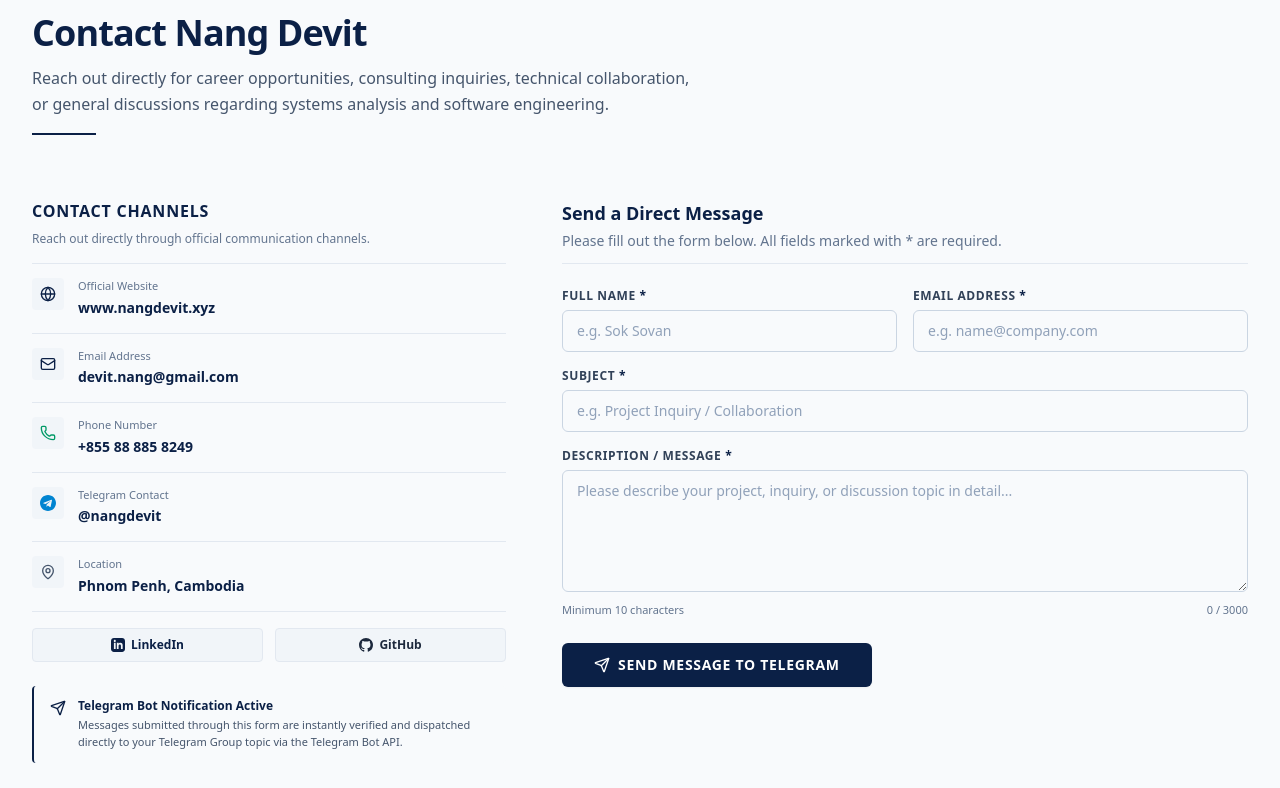
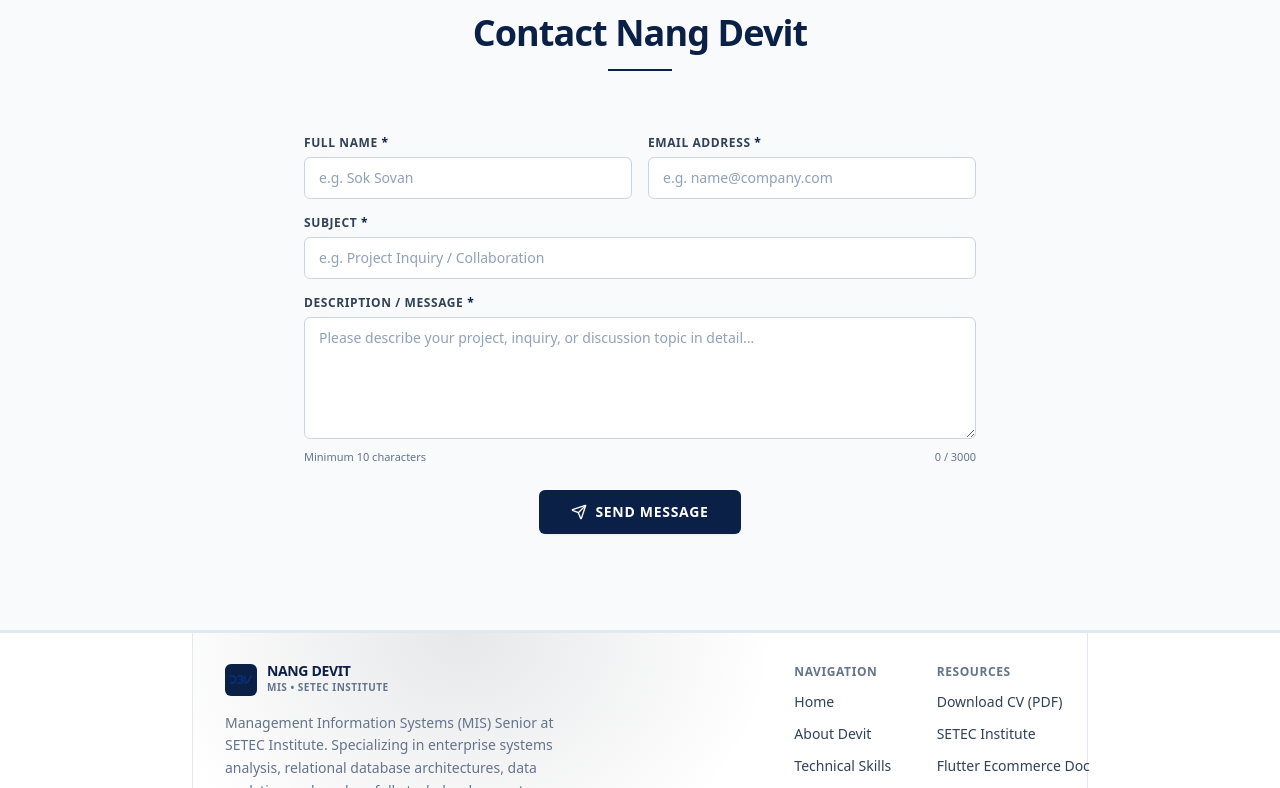
Before and after one commit to devitnang/Nang-Devit_MIS_Portfolio, a Next.js app: page / in a window 1280 px wide. Shown: the part 6952-7740 px from the top of the page. Built offline with nearby package versions, Linux system fonts and the light colour scheme.

Commit message:
refactor: remove contact channels, telegram notice box, and subtitle to streamline contact form

```diff
--- a/src/components/sections/ContactSection.tsx
+++ b/src/components/sections/ContactSection.tsx
@@ -2,14 +2,8 @@
 
 import React, { useState } from "react";
 import { SectionHeading } from "@/components/ui/SectionHeading";
-import { personalInfo } from "@/data/portfolioData";
-import { GithubIcon, LinkedinIcon, TelegramIcon } from "@/components/ui/Icons";
 import {
-  Mail,
-  Phone,
   Send,
-  Globe,
-  MapPin,
   CheckCircle2,
   AlertCircle,
   Loader2,
@@ -48,28 +42,32 @@ export function ContactSection() {
     const errs: FormErrors = {};
 
     if (!formData.fullName.trim()) {
-      errs.fullName = "Full name is required.";
+      errs.fullName = "Please enter your full name";
     } else if (formData.fullName.trim().length < 2) {
-      errs.fullName = "Full name must be at least 2 characters.";
+      errs.fullName = "Full name must be at least 2 characters";
     }
 
+    if (!formData.email.trim()) {
+      errs.email = "Please enter your email address";
+    } else {
       const emailRegex = /^[^\s@]+@[^\s@]+\.[^\s@]+$/;
-    if (!formData.email.trim()) {
-      errs.email = "Email address is required.";
-    } else if (!emailRegex.test(formData.email.trim())) {
-      errs.email = "Please enter a valid email address (e.g. name@domain.com).";
+      if (!emailRegex.test(formData.email.trim())) {
+        errs.email = "Please enter a valid email address (e.g. name@domain.com)";
+      }
     }
 
     if (!formData.subject.trim()) {
-      errs.subject = "Subject is required.";
+      errs.subject = "Please enter a message subject";
     } else if (formData.subject.trim().length < 3) {
-      errs.subject = "Subject must be at least 3 characters.";
+      errs.subject = "Subject must be at least 3 characters";
     }
 
     if (!formData.message.trim()) {
-      errs.message = "Message description is required.";
+      errs.message = "Please enter your message or project description";
     } else if (formData.message.trim().length < 10) {
-      errs.message = "Message must be at least 10 characters long.";
+      errs.message = "Message must be at least 10 characters long";
+    } else if (formData.message.trim().length > 3000) {
+      errs.message = "Message exceeds the maximum limit of 3000 characters";
     }
 
     setErrors(errs);
@@ -80,6 +78,21 @@ export function ContactSection() {
     e.preventDefault();
     setSubmitSuccess(null);
     setSubmitError(null);
+
+    // Spam Honeypot verification
+    if (formData.honeypot) {
+      setSubmitSuccess(
+        "Thank you! Your message has been received successfully."
+      );
+      setFormData({
+        fullName: "",
+        email: "",
+        subject: "",
+        message: "",
+        honeypot: "",
+      });
+      return;
+    }
 
     if (!validateForm()) {
       return;
@@ -93,15 +106,20 @@ export function ContactSection() {
         headers: {
           "Content-Type": "application/json",
         },
-        body: JSON.stringify(formData),
+        body: JSON.stringify({
+          fullName: formData.fullName.trim(),
+          email: formData.email.trim(),
+          subject: formData.subject.trim(),
+          message: formData.message.trim(),
+          honeypot: formData.honeypot,
+        }),
       });
 
       const data = await response.json();
 
       if (response.ok && data.success) {
         setSubmitSuccess(
-          data.message ||
-            "Your message has been sent successfully. Thank you for getting in touch!"
+          "Thank you! Your inquiry has been delivered directly. Nang Devit will review your message and reply promptly."
         );
         setFormData({
           fullName: "",
@@ -113,8 +131,8 @@ export function ContactSection() {
         setErrors({});
       } else {
         setSubmitError(
-          data.message ||
-            "Unable to deliver your message. Please check the fields or email devit.nang@gmail.com directly."
+          data.error ||
+            "Unable to transmit your message at this time. Please try again or email directly at devit.nang@gmail.com."
         );
       }
     } catch {
@@ -141,166 +159,14 @@ export function ContactSection() {
       id="contact"
       className="py-16 md:py-24 bg-slate-50 dark:bg-[#070D19] border-b border-slate-200 dark:border-slate-800 transition-colors"
     >
-      <div className="max-w-7xl mx-auto px-4 sm:px-6 lg:px-8">
+      <div className="max-w-4xl mx-auto px-4 sm:px-6 lg:px-8">
         <SectionHeading
           badge="Direct Inquiries & Collaboration"
           title="Contact Nang Devit"
-          subtitle="Reach out directly for career opportunities, consulting inquiries, technical collaboration, or general discussions regarding systems analysis and software engineering."
+          center={true}
         />
 
-        <div className="grid grid-cols-1 lg:grid-cols-12 gap-10 lg:gap-14 items-start">
-          {/* Left Column: Contact Channels (Line-based, no bulky card box) */}
-          <div className="lg:col-span-5 space-y-6">
-            <div>
-              <h3 className="text-base font-bold text-[#0B2046] dark:text-white uppercase tracking-wider mb-2">
-                Contact Channels
-              </h3>
-              <p className="text-xs text-slate-500 dark:text-slate-400 mb-4">
-                Reach out directly through official communication channels.
-              </p>
-
-              <div className="divide-y divide-slate-200 dark:divide-slate-800 border-t border-b border-slate-200 dark:border-slate-800">
-                {/* Website */}
-                <a
-                  href={personalInfo.contact.website}
-                  target="_blank"
-                  rel="noopener noreferrer"
-                  className="flex items-start gap-3.5 py-3.5 hover:translate-x-1 transition-transform group"
-                >
-                  <div className="p-2 rounded bg-slate-100 dark:bg-slate-800 text-[#0B2046] dark:text-blue-400">
-                    <Globe className="w-4 h-4" />
-                  </div>
-                  <div>
-                    <span className="text-[11px] text-slate-500 dark:text-slate-400 block font-medium">
-                      Official Website
-                    </span>
-                    <span className="text-sm font-bold text-[#0B2046] dark:text-white group-hover:text-blue-700 dark:group-hover:text-blue-400 transition-colors">
-                      {personalInfo.contact.displayWebsite}
-                    </span>
-                  </div>
-                </a>
-
-                {/* Email */}
-                <a
-                  href={`mailto:${personalInfo.contact.email}`}
-                  className="flex items-start gap-3.5 py-3.5 hover:translate-x-1 transition-transform group"
-                >
-                  <div className="p-2 rounded bg-slate-100 dark:bg-slate-800 text-[#0B2046] dark:text-blue-400">
-                    <Mail className="w-4 h-4" />
-                  </div>
-                  <div>
-                    <span className="text-[11px] text-slate-500 dark:text-slate-400 block font-medium">
-                      Email Address
-                    </span>
-                    <span className="text-sm font-bold text-[#0B2046] dark:text-white group-hover:text-blue-700 dark:group-hover:text-blue-400 transition-colors">
-                      {personalInfo.contact.email}
-                    </span>
-                  </div>
-                </a>
-
-                {/* Phone */}
-                <a
-                  href={`tel:${personalInfo.contact.phone.replace(/\s+/g, "")}`}
-                  className="flex items-start gap-3.5 py-3.5 hover:translate-x-1 transition-transform group"
-                >
-                  <div className="p-2 rounded bg-slate-100 dark:bg-slate-800 text-emerald-600 dark:text-emerald-400">
-                    <Phone className="w-4 h-4" />
-                  </div>
-                  <div>
-                    <span className="text-[11px] text-slate-500 dark:text-slate-400 block font-medium">
-                      Phone Number
-                    </span>
-                    <span className="text-sm font-bold text-[#0B2046] dark:text-white group-hover:text-blue-700 dark:group-hover:text-blue-400 transition-colors">
-                      {personalInfo.contact.displayPhone}
-                    </span>
-                  </div>
-                </a>
-
-                {/* Telegram */}
-                <a
-                  href={personalInfo.contact.telegramUrl}
-                  target="_blank"
-                  rel="noopener noreferrer"
-                  className="flex items-start gap-3.5 py-3.5 hover:translate-x-1 transition-transform group"
-                >
-                  <div className="p-2 rounded bg-slate-100 dark:bg-slate-800 text-sky-600 dark:text-sky-400">
-                    <TelegramIcon className="w-4 h-4" />
-                  </div>
-                  <div>
-                    <span className="text-[11px] text-slate-500 dark:text-slate-400 block font-medium">
-                      Telegram Contact
-                    </span>
-                    <span className="text-sm font-bold text-[#0B2046] dark:text-white group-hover:text-blue-700 dark:group-hover:text-blue-400 transition-colors">
-                      @{personalInfo.contact.telegramUsername}
-                    </span>
-                  </div>
-                </a>
-
-                {/* Location */}
-                <div className="flex items-start gap-3.5 py-3.5">
-                  <div className="p-2 rounded bg-slate-100 dark:bg-slate-800 text-slate-600 dark:text-slate-400">
-                    <MapPin className="w-4 h-4" />
-                  </div>
-                  <div>
-                    <span className="text-[11px] text-slate-500 dark:text-slate-400 block font-medium">
-                      Location
-                    </span>
-                    <span className="text-sm font-bold text-[#0B2046] dark:text-white">
-                      Phnom Penh, Cambodia
-                    </span>
-                  </div>
-                </div>
-              </div>
-
-              {/* Social Buttons */}
-              <div className="pt-4 flex items-center gap-3">
-                <a
-                  href={personalInfo.contact.linkedinUrl}
-                  target="_blank"
-                  rel="noopener noreferrer"
-                  className="flex-1 py-2 px-3 rounded text-xs font-semibold text-center bg-slate-100 hover:bg-slate-200 dark:bg-slate-800 dark:hover:bg-slate-700 text-[#0B2046] dark:text-blue-300 border border-slate-200 dark:border-slate-700 flex items-center justify-center gap-1.5 transition-colors"
-                >
-                  <LinkedinIcon className="w-3.5 h-3.5" />
-                  <span>LinkedIn</span>
-                </a>
-                <a
-                  href={personalInfo.contact.githubUrl}
-                  target="_blank"
-                  rel="noopener noreferrer"
-                  className="flex-1 py-2 px-3 rounded text-xs font-semibold text-center bg-slate-100 hover:bg-slate-200 dark:bg-slate-800 dark:hover:bg-slate-700 text-slate-800 dark:text-slate-200 border border-slate-200 dark:border-slate-700 flex items-center justify-center gap-1.5 transition-colors"
-                >
-                  <GithubIcon className="w-3.5 h-3.5" />
-                  <span>GitHub</span>
-                </a>
-              </div>
-            </div>
-
-            {/* Telegram Notification Notice Box */}
-            <div className="py-3 px-4 rounded border-l-2 border-[#0B2046] dark:border-blue-400 bg-slate-50 dark:bg-slate-900/60 text-xs text-slate-700 dark:text-slate-300 flex items-start gap-3">
-              <Send className="w-4 h-4 text-[#0B2046] dark:text-blue-400 shrink-0 mt-0.5" />
-              <div>
-                <p className="font-bold text-[#0B2046] dark:text-white mb-0.5">
-                  Telegram Bot Notification Active
-                </p>
-                <p className="text-slate-600 dark:text-slate-400 leading-relaxed text-[11px]">
-                  Messages submitted through this form are instantly verified and dispatched directly to your Telegram Group topic via the Telegram Bot API.
-                </p>
-              </div>
-            </div>
-          </div>
-
-          {/* Right Column: Contact Form (No outer card outline) */}
-          <div className="lg:col-span-7">
-            <div>
-              <div className="mb-6 pb-3 border-b border-slate-200 dark:border-slate-800">
-                <h3 className="text-lg font-bold text-[#0B2046] dark:text-white">
-                  Send a Direct Message
-                </h3>
-                <p className="text-xs sm:text-sm text-slate-500 dark:text-slate-400 mt-1">
-                  Please fill out the form below. All fields marked with * are required.
-                </p>
-              </div>
-
+        <div className="max-w-2xl mx-auto">
           {/* Success Notification Alert */}
           {submitSuccess && (
             <div className="mb-6 p-4 rounded-lg bg-emerald-50 dark:bg-emerald-950/40 border border-emerald-200 dark:border-emerald-800 text-emerald-800 dark:text-emerald-200 flex items-start gap-3 text-xs sm:text-sm">
@@ -355,7 +221,7 @@ export function ContactSection() {
                   value={formData.fullName}
                   onChange={handleChange}
                   disabled={isSubmitting}
-                      className={`w-full px-3.5 py-2.5 text-xs sm:text-sm rounded-md bg-slate-50 dark:bg-slate-900 border text-slate-900 dark:text-white placeholder-slate-400 focus:outline-none focus:ring-1 transition-colors ${
+                  className={`w-full px-3.5 py-2.5 text-xs sm:text-sm rounded-md bg-white dark:bg-slate-900 border text-slate-900 dark:text-white placeholder-slate-400 focus:outline-none focus:ring-1 transition-colors ${
                     errors.fullName
                       ? "border-red-500 focus:ring-red-500"
                       : "border-slate-300 dark:border-slate-700 focus:ring-[#0B2046] dark:focus:ring-blue-400"
@@ -384,7 +250,7 @@ export function ContactSection() {
                   value={formData.email}
                   onChange={handleChange}
                   disabled={isSubmitting}
-                      className={`w-full px-3.5 py-2.5 text-xs sm:text-sm rounded-md bg-slate-50 dark:bg-slate-900 border text-slate-900 dark:text-white placeholder-slate-400 focus:outline-none focus:ring-1 transition-colors ${
+                  className={`w-full px-3.5 py-2.5 text-xs sm:text-sm rounded-md bg-white dark:bg-slate-900 border text-slate-900 dark:text-white placeholder-slate-400 focus:outline-none focus:ring-1 transition-colors ${
                     errors.email
                       ? "border-red-500 focus:ring-red-500"
                       : "border-slate-300 dark:border-slate-700 focus:ring-[#0B2046] dark:focus:ring-blue-400"
@@ -414,7 +280,7 @@ export function ContactSection() {
                 value={formData.subject}
                 onChange={handleChange}
                 disabled={isSubmitting}
-                    className={`w-full px-3.5 py-2.5 text-xs sm:text-sm rounded-md bg-slate-50 dark:bg-slate-900 border text-slate-900 dark:text-white placeholder-slate-400 focus:outline-none focus:ring-1 transition-colors ${
+                className={`w-full px-3.5 py-2.5 text-xs sm:text-sm rounded-md bg-white dark:bg-slate-900 border text-slate-900 dark:text-white placeholder-slate-400 focus:outline-none focus:ring-1 transition-colors ${
                   errors.subject
                     ? "border-red-500 focus:ring-red-500"
                     : "border-slate-300 dark:border-slate-700 focus:ring-[#0B2046] dark:focus:ring-blue-400"
@@ -443,7 +309,7 @@ export function ContactSection() {
                 value={formData.message}
                 onChange={handleChange}
                 disabled={isSubmitting}
-                    className={`w-full px-3.5 py-2.5 text-xs sm:text-sm rounded-md bg-slate-50 dark:bg-slate-900 border text-slate-900 dark:text-white placeholder-slate-400 focus:outline-none focus:ring-1 transition-colors resize-y ${
+                className={`w-full px-3.5 py-2.5 text-xs sm:text-sm rounded-md bg-white dark:bg-slate-900 border text-slate-900 dark:text-white placeholder-slate-400 focus:outline-none focus:ring-1 transition-colors resize-y ${
                   errors.message
                     ? "border-red-500 focus:ring-red-500"
                     : "border-slate-300 dark:border-slate-700 focus:ring-[#0B2046] dark:focus:ring-blue-400"
@@ -464,7 +330,7 @@ export function ContactSection() {
             </div>
 
             {/* Submit Button */}
-                <div className="pt-2">
+            <div className="pt-2 text-center">
               <button
                 type="submit"
                 disabled={isSubmitting}
@@ -478,7 +344,7 @@ export function ContactSection() {
                 ) : (
                   <>
                     <Send className="w-4 h-4" />
-                        <span>Send Message to Telegram</span>
+                    <span>Send Message</span>
                   </>
                 )}
               </button>
@@ -486,8 +352,6 @@ export function ContactSection() {
           </form>
         </div>
       </div>
-        </div>
-      </div>
     </section>
   );
 }
```
Also changed, not shown: src/components/ui/ProjectCard.tsx (line endings or trailing spaces). Lines whose indentation alone changed are shown as unchanged.
